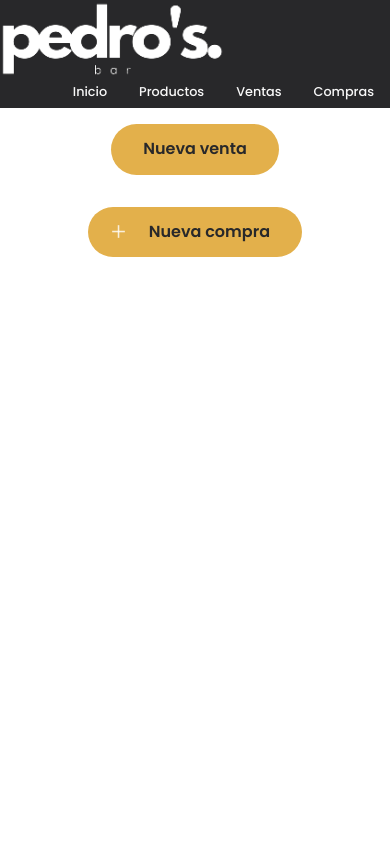
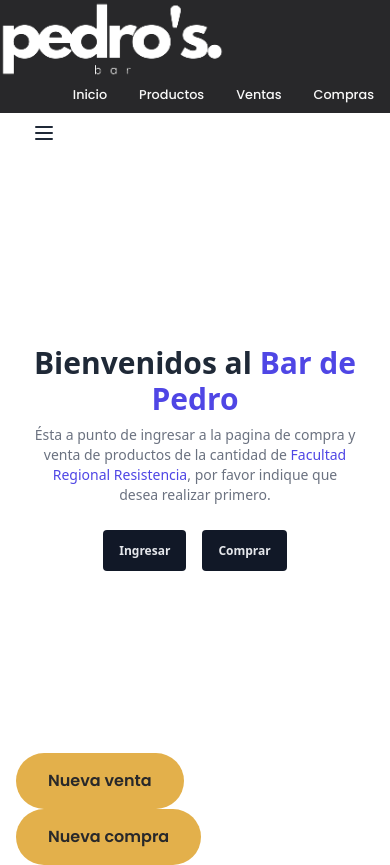
Before and after one commit to nad06/TPI-Final-H, a Next.js app in the folder Desarrollo-Frontend/: page / in a window 390 px wide. Before the commit the page ends 844 px from the top, so only its background shows below. Built offline with nearby package versions, Linux system fonts and the light colour scheme.

Commit message:
Instalacion de tailkwind

```diff
--- a/Desarrollo-Frontend/pages/_app.js
+++ b/Desarrollo-Frontend/pages/_app.js
@@ -1,6 +1,7 @@
 import "./style.css";
 import React from "react";
 import { AppWrapper } from '../context/state'; // import based on where you put it
+import 'tailwindcss/tailwind.css';
 
 export default function MyApp({ Component, pageProps }) {
   return (
--- a/Desarrollo-Frontend/pages/index.js
+++ b/Desarrollo-Frontend/pages/index.js
@@ -13,14 +13,46 @@ const Menu = (props) => {
 
   return (
     <>
-      <div className="menu-container">
+  <div className="w-full">
         <Head>
           <title>Menu - Pedro's Bar</title>
           <meta property="og:title" content="Menu - TPI - Frontend" />
         </Head>
         <Cabecera rootClassName="cabecera-root-class-name1"></Cabecera>
-        <div className="menu-container1">
-          <div className="menu-section">
+
+        <nav className="bg-white shadow-lg">
+    <div className="md:flex items-center justify-between py-2 px-8 md:px-12">
+        <div className="flex justify-between items-center">
+            <div className="md:hidden">
+                <button type="button" className="block text-gray-800 hover:text-gray-700 focus:text-gray-700 focus:outline-none">
+                    <svg className="h-6 w-6 fill-current" viewBox="0 0 24 24">
+                        <path className="hidden" d="M16.24 14.83a1 1 0 0 1-1.41 1.41L12 13.41l-2.83 2.83a1 1 0 0 1-1.41-1.41L10.59 12 7.76 9.17a1 1 0 0 1 1.41-1.41L12 10.59l2.83-2.83a1 1 0 0 1 1.41 1.41L13.41 12l2.83 2.83z"/>
+                        <path d="M4 5h16a1 1 0 0 1 0 2H4a1 1 0 1 1 0-2zm0 6h16a1 1 0 0 1 0 2H4a1 1 0 0 1 0-2zm0 6h16a1 1 0 0 1 0 2H4a1 1 0 0 1 0-2z"/>
+                    </svg>
+                </button>
+            </div>
+        </div>
+    </div>
+</nav>
+<div className="flex bg-white estiloancho">
+    <div className="flex items-center text-center lg:text-left px-8 md:px-12 lg:w-1/2">
+        <div>
+            <h2 className="text-3xl font-semibold text-gray-800 md:text-4xl">Bienvenidos al <span className="text-indigo-600">Bar de Pedro</span></h2>
+            <p className="mt-2 mb-8 text-sm text-gray-500 md:text-base">
+                Ésta a punto de ingresar a la pagina de compra y venta de productos de la cantidad de
+                <span className="text-indigo-600"> Facultad Regional Resistencia</span>,
+                por favor indique que desea realizar primero.</p>
+                <a className="mt-8 px-4 py-3 bg-gray-900 text-gray-200 text-xs font-semibold rounded hover:bg-gray-800" href="/options">Ingresar</a>
+                <a className="ml-4 px-4 py-3 bg-gray-900 text-gray-200 text-xs font-semibold rounded hover:bg-gray-800" href="/client">Comprar</a>
+        </div>
+    </div>
+    <div className="hidden lg:block lg:w-1/2 otroestilo" >
+        <div className="h-full object-cover estilo">
+            <div className="h-full bg-black opacity-25"></div>
+        </div>
+    </div>
+</div>
+
             <button
               id="botonNuevaVenta"
               type="button"
@@ -29,23 +61,17 @@ const Menu = (props) => {
             >
               <span className="menu-button-text">Nueva venta</span>
             </button>
-          </div>
-          <div className="menu-section menu-container3">
+
             <button
               name="botonNuevaCompra"
               type="button"
               className="menu-button button"
               onClick={()=>{setShowAddCompras(true)}}
             >
-              <img
-                alt="image"
-                src="/mas-1500w.png"
-                className="menu-button-icon"
-              />
+
               <span className="menu-button-text">Nueva compra</span>
             </button>
-          </div>
-        </div>
+
 
         {
               showAddVentas? <AgregarVenta update={()=>{}}></AgregarVenta>: null
@@ -54,42 +80,7 @@ const Menu = (props) => {
               showAddCompras? <AgregarCompra update={()=>{}}></AgregarCompra>: null
         }
       </div>
-      <style jsx>
-        {`
-          .menu-container {
-            width: 100%;
-            display: flex;
-            overflow: auto;
-            min-height: 100vh;
-            align-items: center;
-            flex-direction: column;
-            justify-content: flex-start;
-            background-color: var(--dl-color-gray-white);
-          }
-          .menu-container1 {
-            flex: 0 0 auto;
-            width: auto;
-            height: auto;
-            display: flex;
-            padding: 0rem;
-            align-items: center;
-            border-radius: 2rem;
-            margin-bottom: 0rem;
-            flex-direction: row;
-            justify-content: center;
-            background-color: var(--dl-color-gray-white);
-          }
-          @media (max-width: 530px) {
-            .menu-container1 {
-              flex-direction: column;
-            }
-            .menu-container3 {
-              width: 100%;
-              flex-direction: column;
-            }
-          }
-        `}
-      </style>
+
     </>
   )
 }
--- a/Desarrollo-Frontend/pages/style.css
+++ b/Desarrollo-Frontend/pages/style.css
@@ -1,3 +1,91 @@
+@tailwind base;
+@tailwind components;
+@tailwind utilities;
+
+.App {
+  text-align: center;
+}
+
+.App-logo {
+  height: 40vmin;
+  pointer-events: none;
+}
+
+@media (prefers-reduced-motion: no-preference) {
+  .App-logo {
+    animation: App-logo-spin infinite 20s linear;
+  }
+}
+
+.App-header {
+  background-color: #282c34;
+  min-height: 100vh;
+  display: flex;
+  flex-direction: column;
+  align-items: center;
+  justify-content: center;
+  font-size: calc(10px + 2vmin);
+  color: white;
+}
+
+.App-link {
+  color: #61dafb;
+}
+
+@keyframes App-logo-spin {
+  from {
+    transform: rotate(0deg);
+  }
+  to {
+    transform: rotate(360deg);
+  }
+}
+
+.menu {
+  background-color: #333;
+  color: #fff;
+  display: flex;
+  justify-content: space-between;
+  align-items: center;
+  padding: 1rem;
+}
+
+.menu ul {
+  list-style: none;
+  display: flex;
+  gap: 1rem;
+}
+
+.menu li {
+  margin: 0;
+}
+
+.menu a {
+  color: #fff;
+  text-decoration: none;
+  font-weight: bold;
+  border-radius: 5px;
+  transition: background-color 0.3s ease;
+}
+
+.menu a:hover {
+  background-color: #555;
+}
+
+
+.estilo{
+  background-image: url(https://images.unsplash.com/photo-1601599561213-832382fd07ba?ixlib=rb-4.0.3&ixid=M3wxMjA3fDB8MHxwaG90by1wYWdlfHx8fGVufDB8fHx8fA%3D%3D&auto=format&fit=crop&w=464&q=80);
+  width: 100%;
+}
+
+.otroestilo{
+  clip-path:polygon(10% 0, 100% 0%, 100% 100%, 0 100%);
+}
+
+.estiloancho{
+  height:600px;
+}
+
 :root {
   --dl-color-gray-500: #595959;
   --dl-color-gray-700: #999999;
--- /dev/null
+++ b/Desarrollo-Frontend/postcss.config.js
@@ -0,0 +1,6 @@
+module.exports = {
+    plugins: {
+      tailwindcss: {},
+      autoprefixer: {},
+    },
+  };
--- /dev/null
+++ b/Desarrollo-Frontend/tailwind.config.js
@@ -0,0 +1,18 @@
+/** @type {import('tailwindcss').Config} */
+
+module.exports = {
+  content: [
+    "./pages/**/*.{js,jsx,ts,tsx}",
+  ],
+  theme: {
+    extend: {
+      fontFamily:{
+        "playfair-display":['Playfair Display', 'serif']
+      },
+      backgroundImage:{
+        "header":"url('/src/img/fruitsbg.jpg')"
+      }
+    },
+  },
+  plugins: [],
+}
```
Also changed, not shown: Desarrollo-Frontend/package.json (+9 -2 lines), 1 other file (tests, documents, lock files or other folders).
